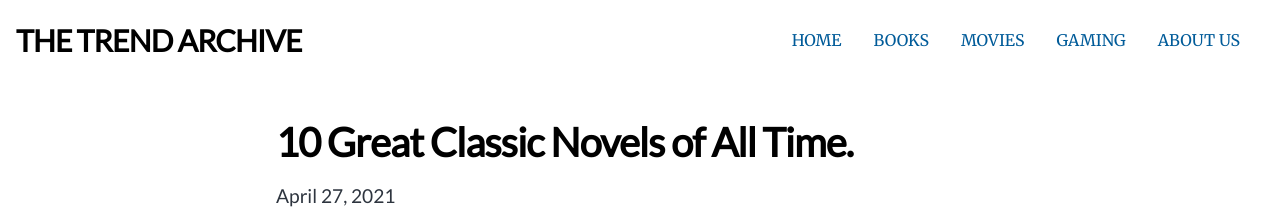
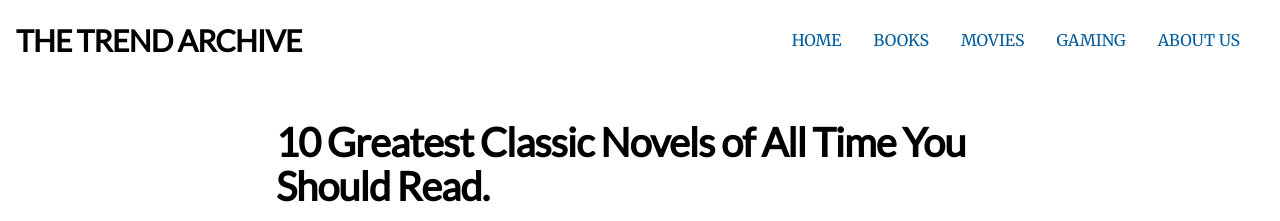
Before and after one commit to iradualbert/trend-archive, a Gatsby site: page /10-classic-novels-you-should-read/ in a window 1280 px wide. Shown: the top 221 px of the page. Built offline with nearby package versions, Linux system fonts and the light colour scheme; Gatsby itself is replaced by a stand-in of ours; no server answers.

Commit message:
Update index.md

```diff
--- a/src/content/books/10-classic-novels-you-should-read/index.md
+++ b/src/content/books/10-classic-novels-you-should-read/index.md
@@ -1,5 +1,5 @@
 ---
-title: 10 Great Classic Novels of All Time.
+title: 10 Greatest Classic Novels of All Time You Should Read.
 date: "2021-04-27"
 photo:  ./book-store.png
 ---
```
